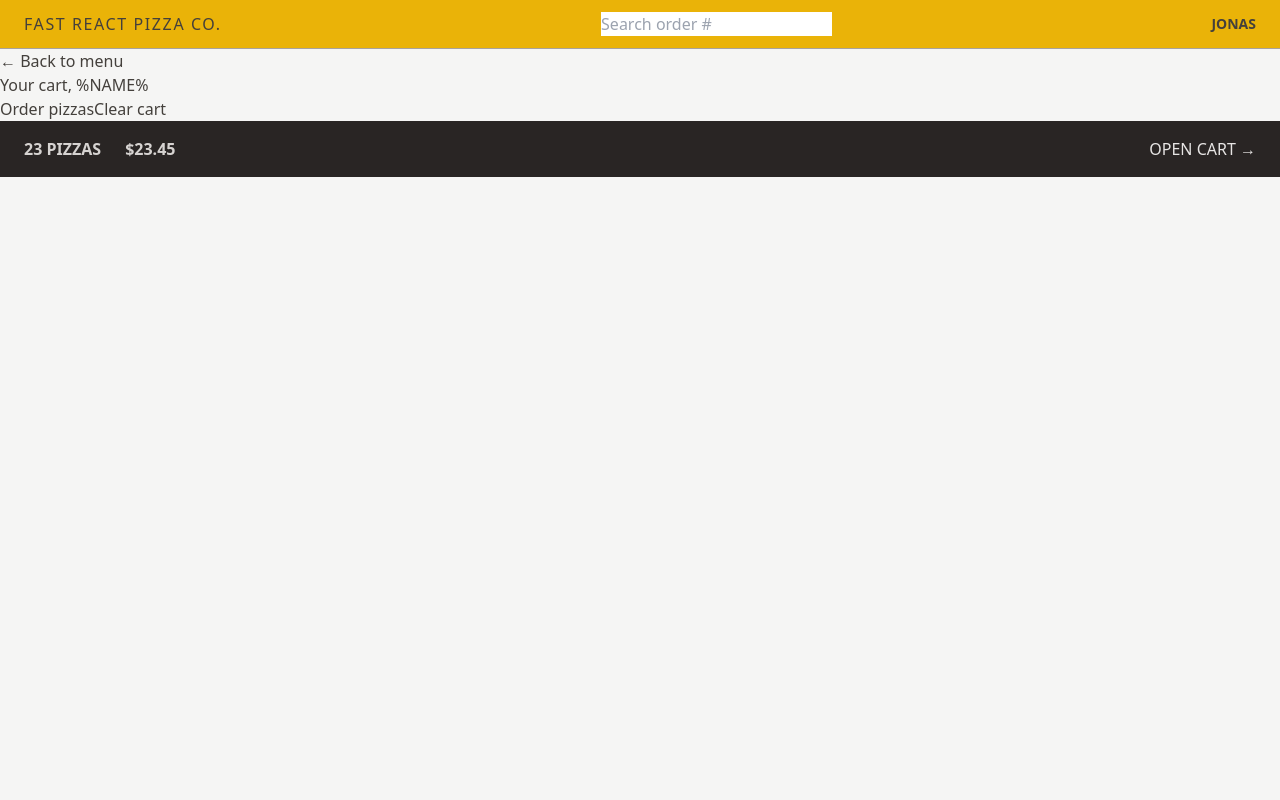
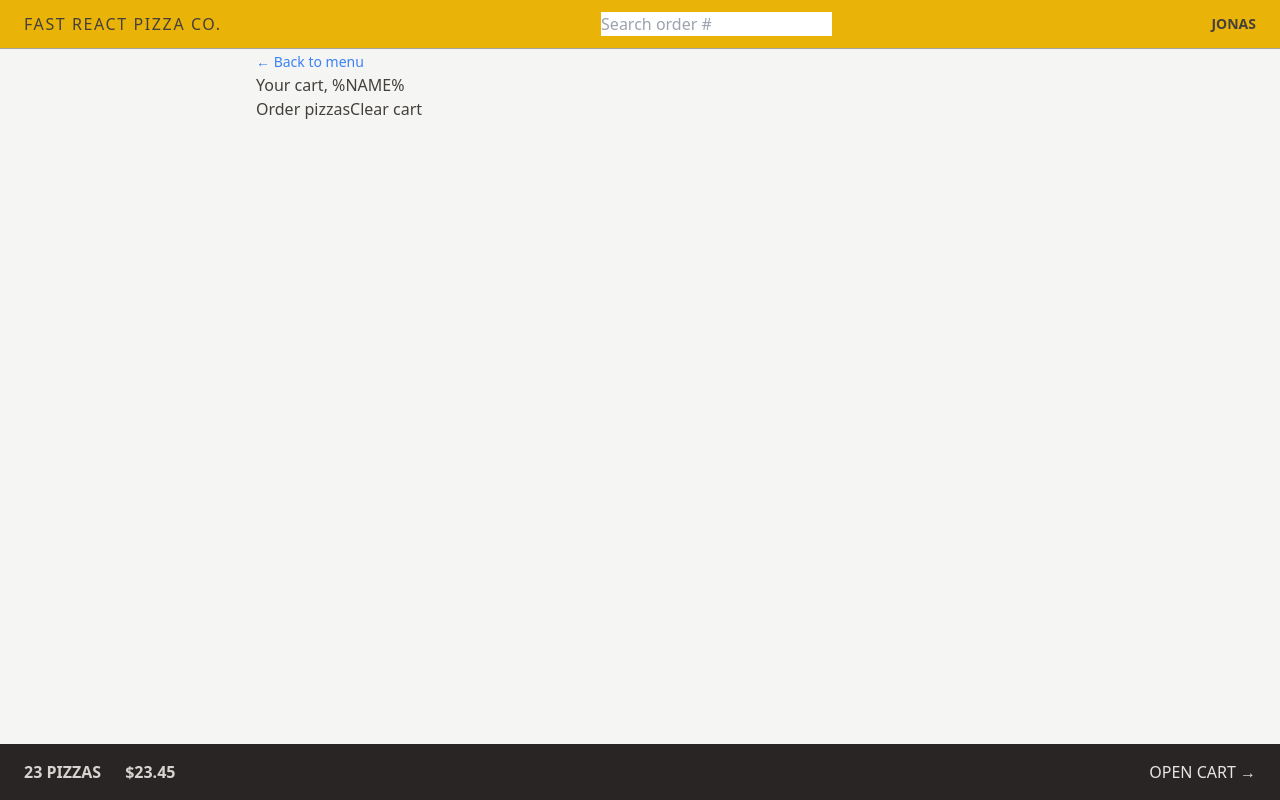
Before and after one commit to abdGhost/fast-react-pizza, a React (Vite) app: page /cart in a window 1280 px wide. Built offline with nearby package versions, Linux system fonts and the light colour scheme.

Commit message:
added button in order screen

```diff
--- a/src/features/cart/Cart.jsx
+++ b/src/features/cart/Cart.jsx
@@ -1,23 +1,23 @@
-import { Link } from 'react-router-dom';
+import { Link } from "react-router-dom";
 
 const fakeCart = [
   {
     pizzaId: 12,
-    name: 'Mediterranean',
+    name: "Mediterranean",
     quantity: 2,
     unitPrice: 16,
     totalPrice: 32,
   },
   {
     pizzaId: 6,
-    name: 'Vegetale',
+    name: "Vegetale",
     quantity: 1,
     unitPrice: 13,
     totalPrice: 13,
   },
   {
     pizzaId: 11,
-    name: 'Spinach and Mushroom',
+    name: "Spinach and Mushroom",
     quantity: 1,
     unitPrice: 15,
     totalPrice: 15,
@@ -29,7 +29,12 @@
 
   return (
     <div>
-      <Link to="/menu">&larr; Back to menu</Link>
+      <Link
+        to="/menu"
+        className="text-sm text-blue-500 hover:text-blue-600 hover:underline"
+      >
+        &larr; Back to menu
+      </Link>
 
       <h2>Your cart, %NAME%</h2>
 
--- a/src/features/order/CreateOrder.jsx
+++ b/src/features/order/CreateOrder.jsx
@@ -41,7 +41,6 @@
   const cart = fakeCart;
 
   return (
-
     <div>
       <h2>{`Ready to order? Let's go!`}</h2>
 
@@ -79,7 +78,10 @@
 
         <div>
           <input type="hidden" name="cart" value={JSON.stringify(cart)} />
-          <button disabled={isSubmitting}>
+          <button
+            disabled={isSubmitting}
+            className="bg-yellow-400 uppercase font-semibold text-stone-800 py-3 px-4 inline-block tracking-wide rounded-full hover:bg-yellow-300 translate-colors duration-300 focus:outline-none focus-ring focus:ring-yellow-300 focus:bg-yellow-300 focus:ring-offset-2 disabled:cursor-not-allowed"
+          >
             {isSubmitting ? "Placing order..." : "Order now"}
           </button>
         </div>
--- a/src/ui/AppLayout.jsx
+++ b/src/ui/AppLayout.jsx
@@ -8,12 +8,16 @@
   // console.log(navigation);
   const isLoading = navigation.state === "loading";
   return (
-    <div className="layout">
+    <div className="grid grid-rows-[auto_1fr_auto] h-screen">
       {isLoading && <Loader />}
       <Header />
-      <main>
-        <Outlet />
-      </main>
+
+      <div className="overflow-scroll">
+        <main className="max-w-3xl mx-auto">
+          <Outlet />
+        </main>
+      </div>
+
       <CartOverview />
     </div>
   );
```
